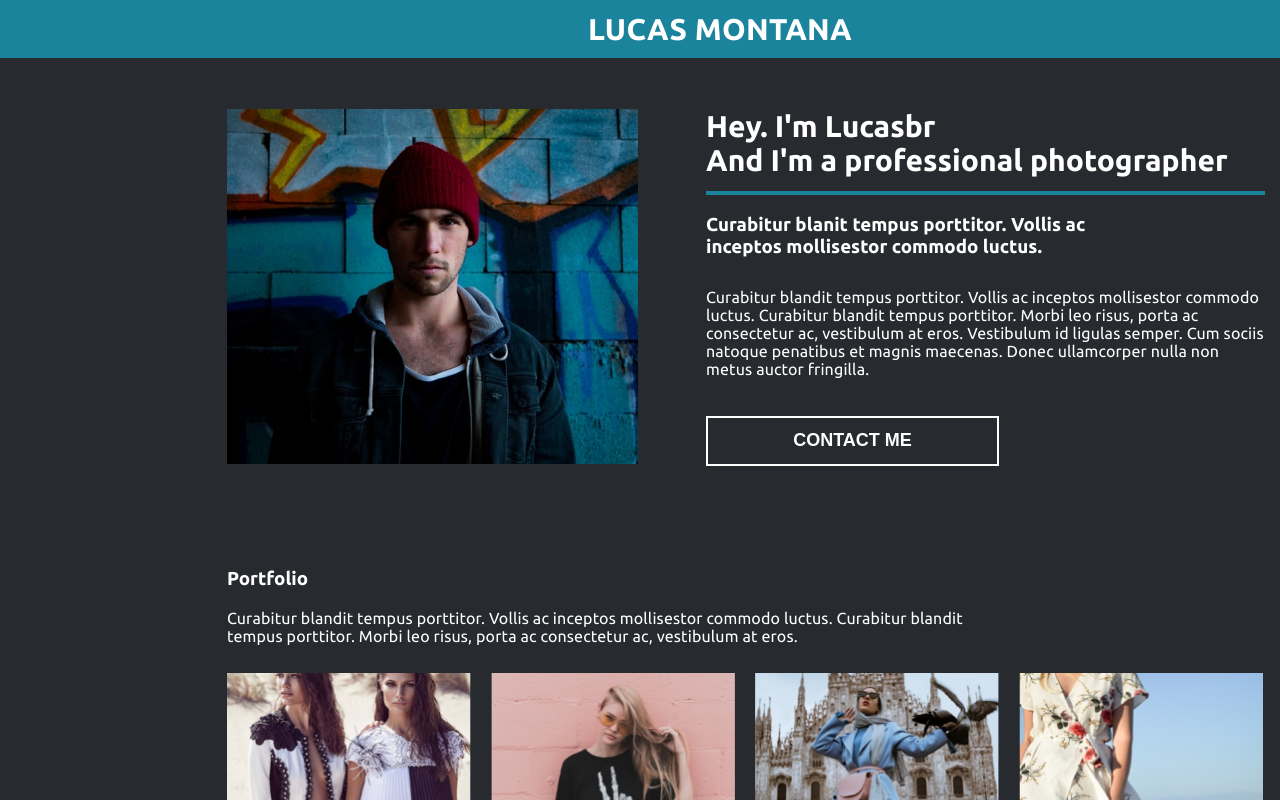
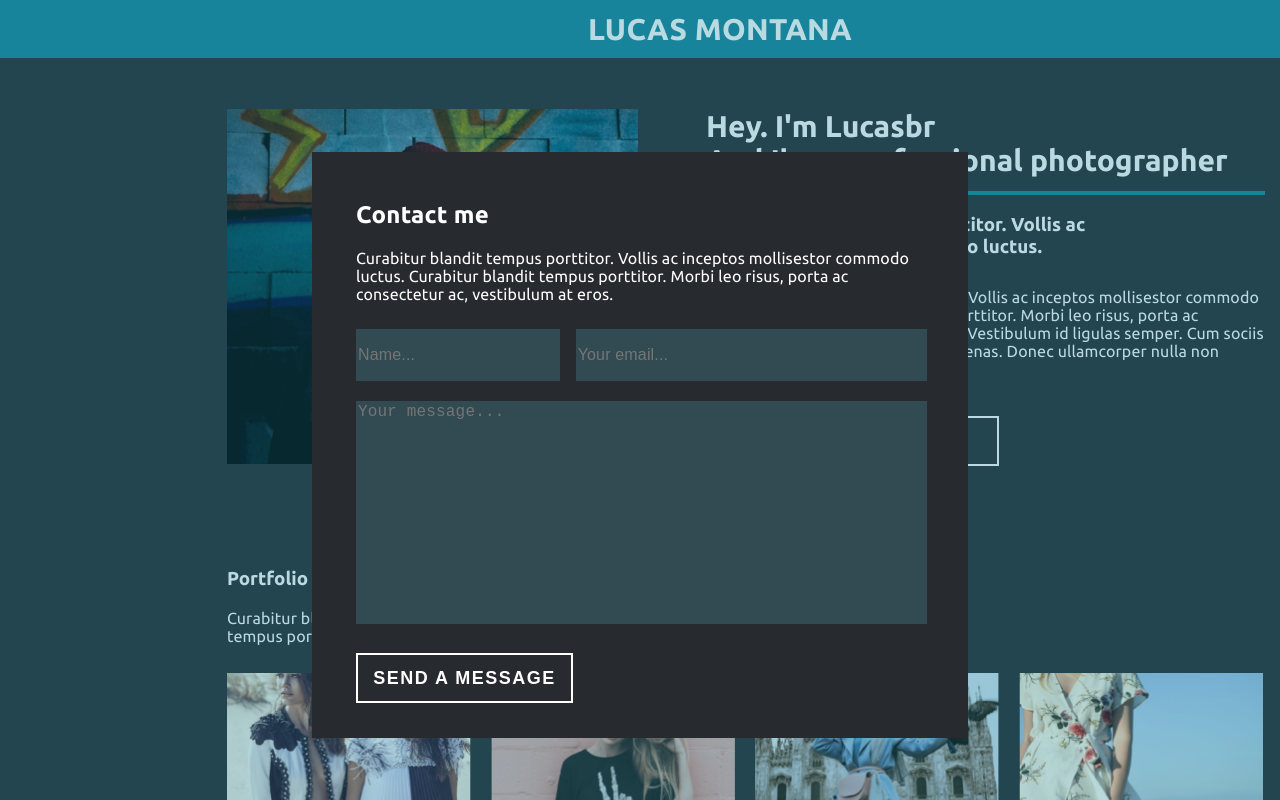
Before and after one commit to Asylbekuulu/exam-3, a plain HTML site: page index.html in a window 1280 px wide. Both pictures are taken after a click on the button "CONTACT ME". Shown: the top 800 px of the page. Drawn offline with Linux system fonts and the light colour scheme.

Commit message:
js modal form end

```diff
--- a/index.html
+++ b/index.html
@@ -10,7 +10,18 @@
     <title>Document</title>
 </head>
 <body>
-    <form action=""></form>
+    <div class="form_bgr">
+    <form action="" class="form">
+        <h2>Contact me</h2>
+        <p>Curabitur blandit tempus porttitor. Vollis ac inceptos mollisestor commodo luctus. Curabitur blandit tempus porttitor. Morbi leo risus, porta ac consectetur ac, vestibulum at eros.</p>
+        <div class="form__inputs">
+            <input type="text" name="Name" class="name form-field" placeholder="Name...">
+            <input type="email" name="email" class="email form-field" placeholder="Your email...">
+            <textarea class="message form-field" cols="30" rows="10" name="message" placeholder="Your message..." ></textarea>
+            <input type="button" class="button" value="Send a message">
+        </div>
+    </form>
+    </div>
     <header class="header">
         <h1>Lucas Montana</h1>
     </header>
--- a/script.js
+++ b/script.js
@@ -0,0 +1,41 @@
+const modalBtn = document.querySelector(".content__btn");
+const modalForm = document.querySelector(".form_bgr");
+const modal = document.querySelector(".form");
+
+
+function btnClick() {
+    modalForm.style.display = "block";
+    modal.style.visibility = "visible"
+}
+modalBtn.addEventListener("click", btnClick);
+
+
+const modalInputs = document.querySelectorAll(".form-field");
+const formBtn = document.querySelector(".button");
+
+
+
+function formClick () {
+    for (let i = 0; i < modalInputs.length; i++) {
+        const element = modalInputs[i];
+        const nameofElem = element.getAttribute("name")
+        if(!element.value) {
+            alert("Пожалуйста заполните все поля!")
+            break;
+        }
+        else if(element.value){
+            formBtn.addEventListener("click", formClose)
+        }
+        console.log(nameofElem + " :" + element.value);
+    }}
+
+function formClose() {
+    modalForm.style.display = "none";
+    modal.style.opacity = "0";
+}
+window.onClick = function(event) {
+    if (event.target == modalForm) {
+        formClose;
+    }
+}
+formBtn.addEventListener("click", formClick);
--- a/style.css
+++ b/style.css
@@ -4,7 +4,6 @@
     --main-bg-color: #19849B;
     --main-title-size: 30px;
     --main-margin-left: 227px;
-    --main-width: 1038px;
     }
 body{
     font-family: 'Ubuntu', sans-serif;
@@ -12,8 +11,96 @@ body{
     padding: 0;
     margin: 0;
     position: relative;
+
 }
-
+.form_bgr{
+    background: rgba(25, 132, 155, 0.3);
+    display: none;
+    width: 100%;
+    height: 100%;
+    position: absolute;
+}
+.form{
+    z-index: 1;
+    visibility: hidden;
+    transition: all 3s;
+    position: absolute;
+    width: 656px;
+    height: 586px;
+    background: var(--main-color);
+    top: 30%;
+    left: 50%;
+    transform: translate(-50%,-50%);
+}
+.form>h2{
+    color: var(--main-text-color);
+    margin-top: 49px;
+    margin-left: 44px;
+    font-size: 24px;
+    line-height: 28px;
+    letter-spacing: 0.01em;
+}
+.form>p{
+    width: 567px;
+    color: var(--main-text-color);
+    font-size: 16px;
+    line-height: 18px;
+    letter-spacing: 0.01em;
+    margin-top: 15px;
+    margin-left: 44px;
+}
+.form__inputs{
+    margin-left: 44px;
+    margin-top: 26px;
+}
+.name{
+    width: 200px;
+    height: 50px;
+    background: #324B53;
+    border: none;
+    font-size: 16px;
+    line-height: 18px;
+    letter-spacing: 0.01em;
+    color: #8EA5AC;
+    margin-right: 12px;
+}
+.email{
+    width: 347px;
+    height: 50px;
+    font-size: 16px;
+    line-height: 18px;
+    letter-spacing: 0.01em;
+    color: #8EA5AC;
+    background: #324B53;
+    border: none;
+}
+.message{
+    width: 567px;
+    height: 219px;
+    font-size: 16px;
+    line-height: 18px;
+    letter-spacing: 0.01em;
+    color: #8EA5AC;
+    background: #324B53;
+    border: none;
+    margin-top: 20px;
+    margin-bottom: 26px;
+    resize: none;
+}
+.button{
+    background: #272A2F;;
+    width: 217px;
+    height: 50px;
+    border: 2px solid var(--main-text-color);
+    box-sizing: border-box;
+    font-weight: bold;
+    font-size: 18px;
+    line-height: 21px;
+    text-align: center;
+    letter-spacing: 1.5px;
+    text-transform: uppercase;
+    color: var(--main-text-color);
+}
 .header{
     width: 1440px;
     margin: 0px;
@@ -35,10 +122,11 @@ body{
     justify-content: center;
     margin-left: var(--main-margin-left);
     margin-top: 51px;
-    width: var(--main-width);
+    max-width: 1038px;
     height: 355px;
 }
 .tablet{
+    z-index: -1;
     display: none;
     position: absolute;
     height: 355px;
@@ -90,7 +178,7 @@ body{
     margin-top: 38px;
 }
 .portfolio{
-    width: var(--main-width);
+    max-width: 1038px;
     margin-left: var(--main-margin-left);
     margin-top: 104px;
 }
@@ -178,11 +266,13 @@ body{
         display: block;
     }
     .visit-card{
+        max-width: 900px;
         display: block;
         margin-left: 67px;
         height: 865px;
     }
     .content{
+        max-width: 900px;
         margin-left: 0;
         margin-top: 65px;
     }
@@ -206,11 +296,11 @@ body{
     }
     .footer{
         max-width: 900px;
+    }}
+@media only screen and (max-width:375px){
+    :root{
+        max-width: 375px;
     }
-
-}
-
-@media only screen and (max-width:375px){
     .header{
         max-width: 375px;
     }
@@ -219,6 +309,23 @@ body{
         width: 340px;
         height: 355px;
         object-fit: cover;
+    }
+    .form{
+        width: 340px;
+        height: 700px;
+    }
+    .name{
+        margin-bottom: 10px;
+    }
+    .form>h2, .form>p{
+        width: 320px;
+        margin-left: 10px;
+    }
+    .form__inputs{
+        margin-left: 10px;
+    }
+    .form-field{
+        width: 320px
     }
     .tablet{
         display: none;
@@ -239,7 +346,7 @@ body{
         margin-right: 0px;
     }
     .portfolio{
-        max-width: 340px;
+        max-width: 345px;
         margin-left: 17px;
     }
     .portfolio>h3{
```
